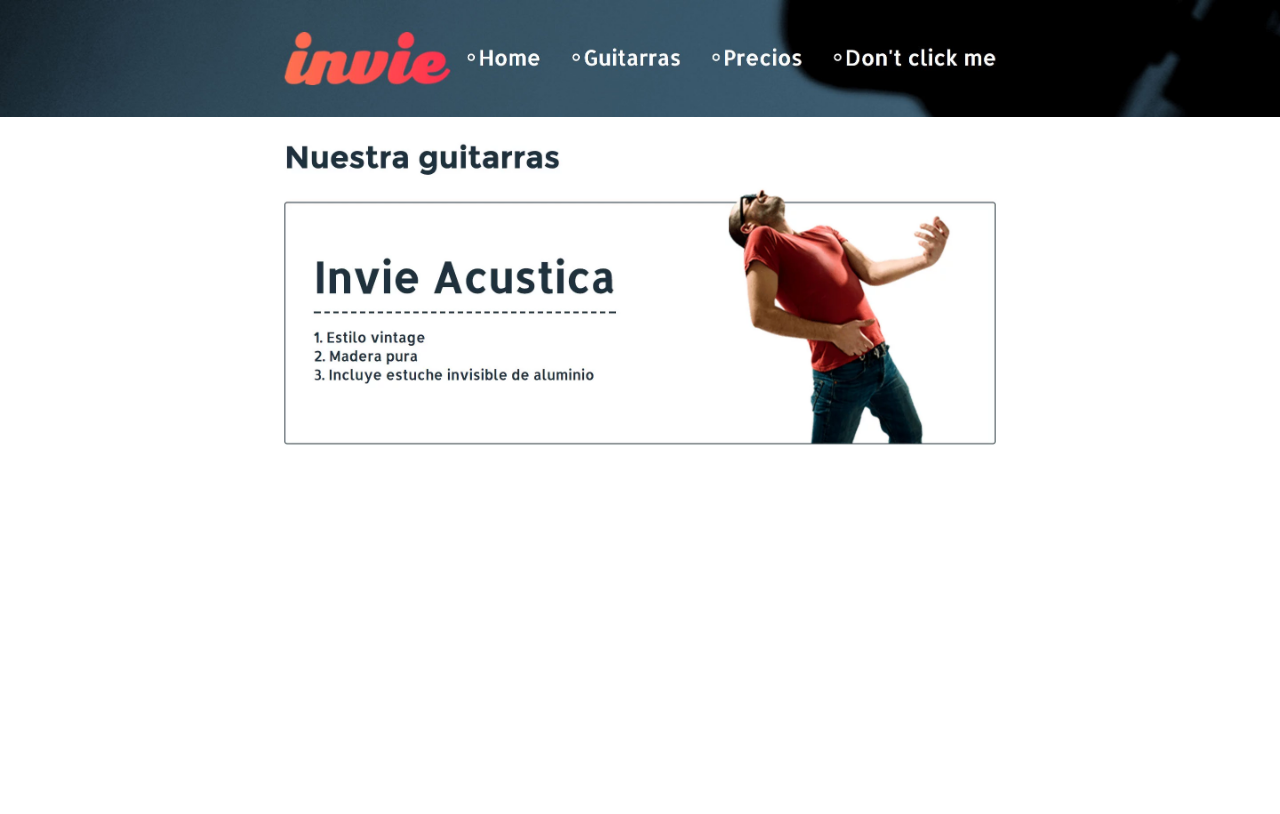
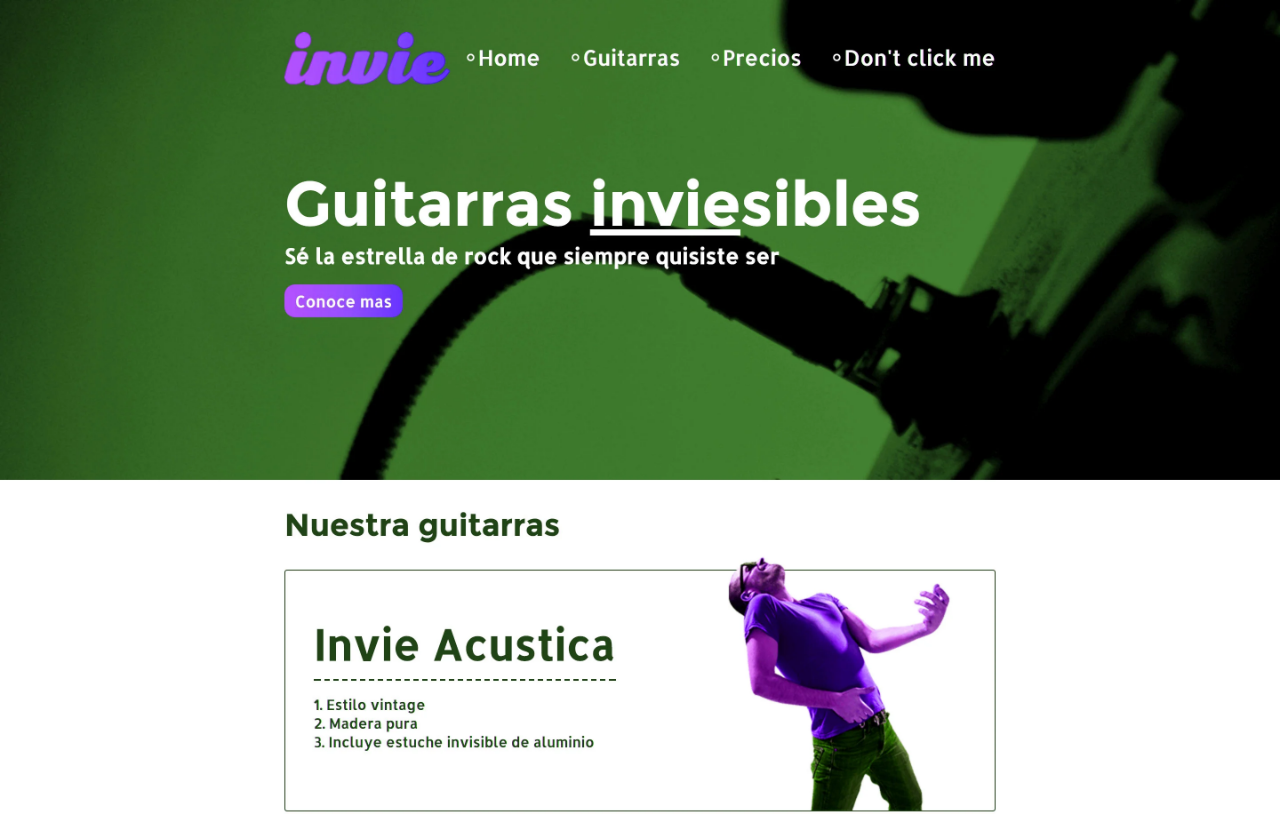
Before and after one commit to JessicaGF/invie-github, a plain HTML site: page index.html in a window 1280 px wide. Shown: the top 814 px of the page. Drawn offline with Linux system fonts and the light colour scheme.

Commit message:
nueva version de invie - verde

```diff
--- a/index.html
+++ b/index.html
@@ -12,8 +12,6 @@
         </style>
     </head>
     <body>
-        <img src="header.jpg" alt="">
-        <img src="hero.jgp" alt="">
-        <img src="acustica.jpg" alt="">
+        <img src="invie_nueva_version.jpg" alt="">
     </body>
 </html>
```
Also changed, not shown: invie_nueva_version.jpg (added).
